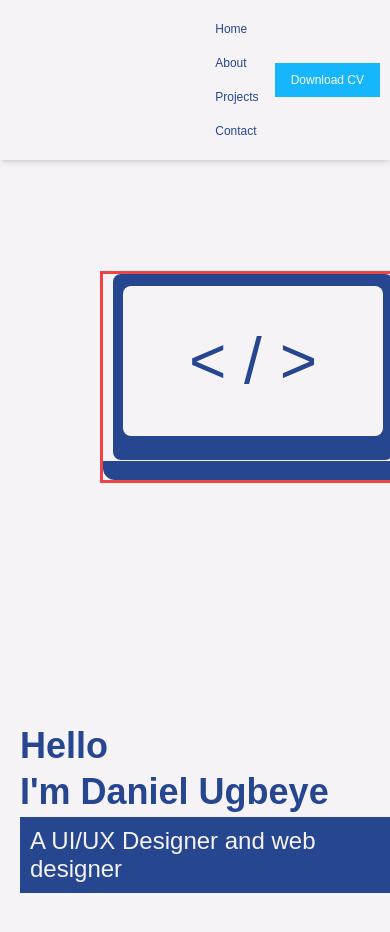
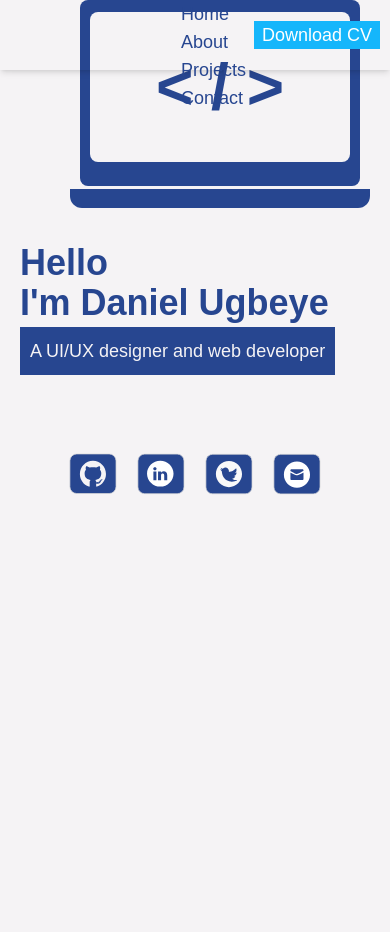
Before and after one commit to DanUgbeye/Portfolio, a website: page index.html in a window 390 px wide. After the commit the page ends 844 px from the top, so only its background shows below. Drawn offline with Linux system fonts and the light colour scheme; files whose address does not match are found by name.

Commit message:
working on home section responsiveness

```diff
--- a/index.html
+++ b/index.html
@@ -8,47 +8,47 @@
     <title>Portfolio</title>
   </head>
 
-  <body class="bg-[#F5F3F5] p-0 m-0 text-[0.75rem] ">
+  <body class="bg-[#F5F3F5] p-0 m-0 text-[0.65rem] md:text-[1rem] xl:text-[2rem] relative ">
 
   <!-- NAVBAR STARTS HERE -->
     <nav
-    class="w-full flex justify-end shadow-md sticky ">
+    class="w-full max-h-[70px] h-[70px] flex justify-end shadow-md fixed top-0 left-0 right-0 ">
 
       <ul
-      class="list-none md:flex p-0 md:ml-auto  ">
+      class="list-none md:flex p-0 md:ml-auto my-0  ">
 
         <li
-        class=" md:ml-2.5 p-0 min-h-fit flex ">
+        class=" md:ml-2.5 p-0 h-fit flex ">
           <a
           href="#home"
-          class="md:border-2 md:rounded-lg md:hover:bg-[#274690] md:hover:text-white md:border-[#274690] md:border-solid  md:max-w-fit md:text-center text-[#274690] text-left no-underline py-2.5 px-4 outline-none ">
+          class="md:border-2 md:rounded-lg md:hover:bg-[#274690] md:hover:text-white md:border-[#274690] md:border-solid text-lg md:max-w-fit md:text-center text-[#274690] text-left no-underline  px-2 outline-none hover:tracking-wider ">
             Home
           </a>
         </li>
 
         <li
-        class=" md:ml-4 p-0 min-h-fit flex">
+        class=" md:ml-4 p-0 h-fit flex">
           <a
           href="#about"
-          class="md:border-2 md:rounded-lg md:hover:bg-[#274690] md:hover:text-white md:border-[#274690] md:border-solid  md:max-w-fit md:text-center text-[#274690] text-left no-underline py-2.5 px-4 outline-none ">
+          class="md:border-2 md:rounded-lg md:hover:bg-[#274690] md:hover:text-white md:border-[#274690] md:border-solid text-lg md:max-w-fit md:text-center text-[#274690] text-left no-underline  px-2 outline-none hover:tracking-wider ">
             About
           </a>
         </li>
 
         <li
-        class=" md:ml-4 p-0 min-h-fit flex">
+        class=" md:ml-4 p-0 h-fit flex">
           <a
           href="#projects"
-          class="  md:border-2 md:rounded-lg md:hover:bg-[#274690] md:hover:text-white md:border-[#274690] md:border-solid  md:max-w-fit md:text-center text-[#274690] text-left no-underline py-2.5 px-4 outline-none ">
+          class="  md:border-2 md:rounded-lg md:hover:bg-[#274690] md:hover:text-white md:border-[#274690] md:border-solid text-lg md:max-w-fit md:text-center text-[#274690] text-left no-underline  px-2 outline-none hover:tracking-wider ">
             Projects
           </a>
         </li>
 
         <li
-        class=" md:ml-4 p-0 min-h-fit flex">
+        class=" md:ml-4 p-0 h-fit flex">
           <a
           href="#contact"
-          class="md:border-2 md:rounded-lg md:hover:bg-[#274690] md:hover:text-white md:border-[#274690] md:border-solid  md:max-w-fit md:text-center text-[#274690] text-left no-underline py-2.5 px-4 outline-none ">
+          class="md:border-2 md:rounded-lg md:hover:bg-[#274690] md:hover:text-white md:border-[#274690] md:border-solid text-lg md:max-w-fit md:text-center text-[#274690] text-left no-underline  px-2 outline-none hover:tracking-wider ">
             Contact
           </a>
         </li>
@@ -58,7 +58,7 @@
       <div class="flex items-center md:ml-4 mr-2.5">
         <a
           href=""
-          class="md:border-2 md:rounded-lg md:hover:bg-[#1088BC] md:hover:border-[#1088BC] md:border-[#15B6FB] bg-[#15B6FB] md:border-solid  md:max-w-fit  md:text-center text-white text-left no-underline py-2.5 px-4 outline-none ">
+          class="md:border-2 md:rounded-lg md:hover:bg-[#1088BC] md:hover:border-[#1088BC] md:border-[#15B6FB] bg-[#15B6FB] md:border-solid text-lg md:max-w-fit  md:text-center text-white text-left no-underline  px-2 outline-none ">
           Download CV
         </a>
 
@@ -71,38 +71,55 @@
     <main
      class="px-5">
 
-    <div id="home " class="min-h-[100vh] flex ">
+      <div id="home " class="min-h-[100vh] max-h-[100vh] flex flex-col md:flex-row md:justify-between place-items-center">
 
-      <section id="intro" class=" flex flex-col md:flex-row  ">
-        <div class="my-auto order-2 md:order-1 ">
-          <p class="text-[#274690] font-semibold text-[2.25rem] leading-[0.625rem] ">
+        <section id="intro" class=" flex flex-col md:flex-row md:mr-6 w-full md:w-[90%] place-self-end mb-[10%] ">
+
+          <div class="flex flex-col justify-items-end h-fit order-2 md:order-1 justify-self-end mt-[10%] md:mt-0 ">
+            <div class="text-[#274690] font-semibold text-4xl md:text-[2.25rem]  ">
               Hello
-          </p>
-          <p class="text-[#274690] font-semibold text-[2.25rem] leading-[0.625rem] ">
+            </div>
+            <div class="text-[#274690] font-semibold text-4xl md:text-[2.25rem]  ">
               I'm Daniel Ugbeye
-          </p>
-          <span class="bg-[#274690] text-[#F5F3F5] font-normal text-[1.5rem] block p-2.5 w-fit mt-[-0.95rem]  ">
-            A UI/UX Designer and web designer
+            </div>
+            <span class="bg-[#274690] text-[#F5F3F5] font-normal text-lg mt-1 md:text-[1.5rem] block p-2.5 w-fit ">
+              A UI/UX designer and web developer
             </span>
           </div>
 
-        <div id="computer" class="border-solid border-red-500 w-[300px] h-fit my-auto ml-20 flex order-1 md:order-2 flex-col">
-          <div id="screen" class="bg-[#274690]  px-2.5 pb-6 pt-3 rounded-lg w-[260px] max-w-[260px] min-h-[150px] h-[150px] flex item-center justify-center mx-auto ">
-            <div id="inner-screen" class=" w-full h-full bg-[#F5F3F5] rounded-lg flex place-items-center justify-center text-center text-[#274690] text-[4rem] ">
+          <div id="computer" class=" w-[300px] h-fit  ml-auto md:ml-20 flex order-1 md:order-2 flex-col">
+            <div id="screen" class="bg-[#274690] px-2.5 pb-6 pt-3 rounded-lg w-[260px] max-w-[260px] min-h-[150px] h-[150px] flex item-center justify-center mx-auto ">
+              <div id="inner-screen" class=" w-full h-full bg-[#F5F3F5] rounded-lg flex place-items-center justify-center text-center text-[#274690] font-bold text-[4rem] ">
                 &lt; / &gt;
               </div>
             </div>
 
-          <div id="keyboard" class=" w-[300px] h-[19px] bg-[#274690] rounded-b-xl mx-auto mt-[0.1rem] ">
+            <div id="keyboard" class=" w-[300px] h-[19px] bg-[#274690] rounded-b-xl mx-auto mt-[0.2rem] ">
 
             </div>
           </div>
         </section>
 
-      <section id="contact-links" class="">
+        <section id="contact-links" class=" flex justify-center gap-5 md:flex-col m-0 w-full md:w-[10%] mt-10 md:mt-[30%] md:justify-self-end place-items-center ">
 
-        <div id="github" class="">
-          <img src="" alt="">
+          <!-- Github Link -->
+          <div id="github" class=" w-[3rem] h-[3rem] mb-5 block ">
+            <img src="/myP/img/Github.svg" alt="Github" class=" w-[3rem] h-[3rem]  ">
+          </div>
+
+          <!-- Linkedin Link -->
+          <div id="linkedin" class=" w-[3rem] h-[3rem] mb-5 block ">
+            <img src="/myP/img/Linkedin.svg" alt="Linkedin" class=" w-[3rem] h-[3rem]  ">
+          </div>
+
+          <!-- Twitter Link -->
+          <div id="twitter" class=" w-[3rem] h-[3rem] mb-5 block ">
+            <img src="/myP/img/Twitter.svg" alt="Twitter" class=" w-[3rem] h-[3rem]  ">
+          </div>
+
+          <!-- Mail link -->
+          <div id="mail" class=" w-[3rem] h-[3rem] mb-5 block ">
+            <img src="/myP/img/Mail.svg" alt="Mail" class=" w-[3rem] h-[3rem]  ">
           </div>
 
         </section>
```
Also changed, not shown: img/Github.svg (added), img/Linkedin.svg (added), img/Mail.svg (added), img/Telegram.svg (added), img/Twitter.svg (added), img/WhatsApp.svg (added), style.css. Lines whose indentation alone changed are shown as unchanged.
